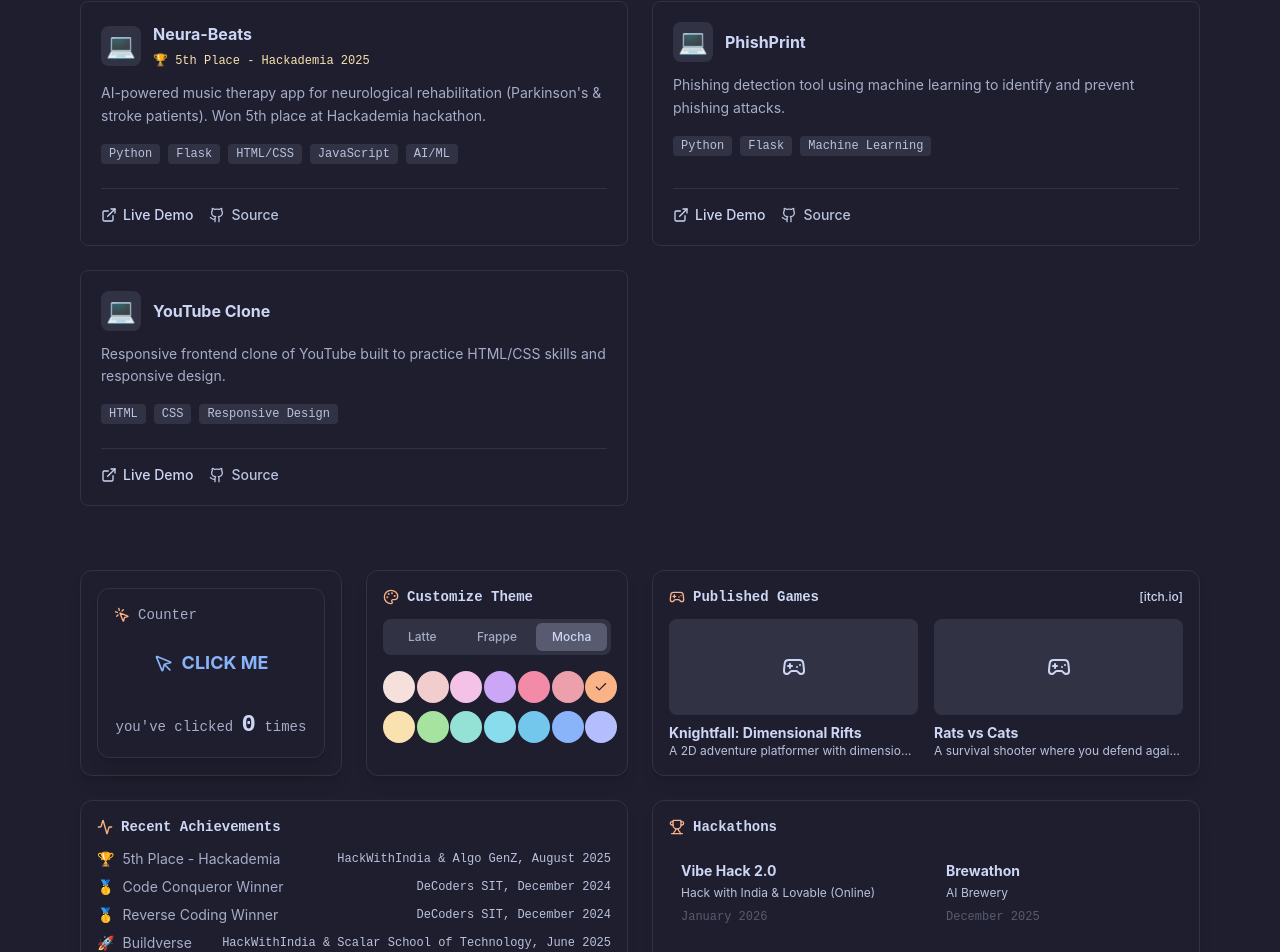
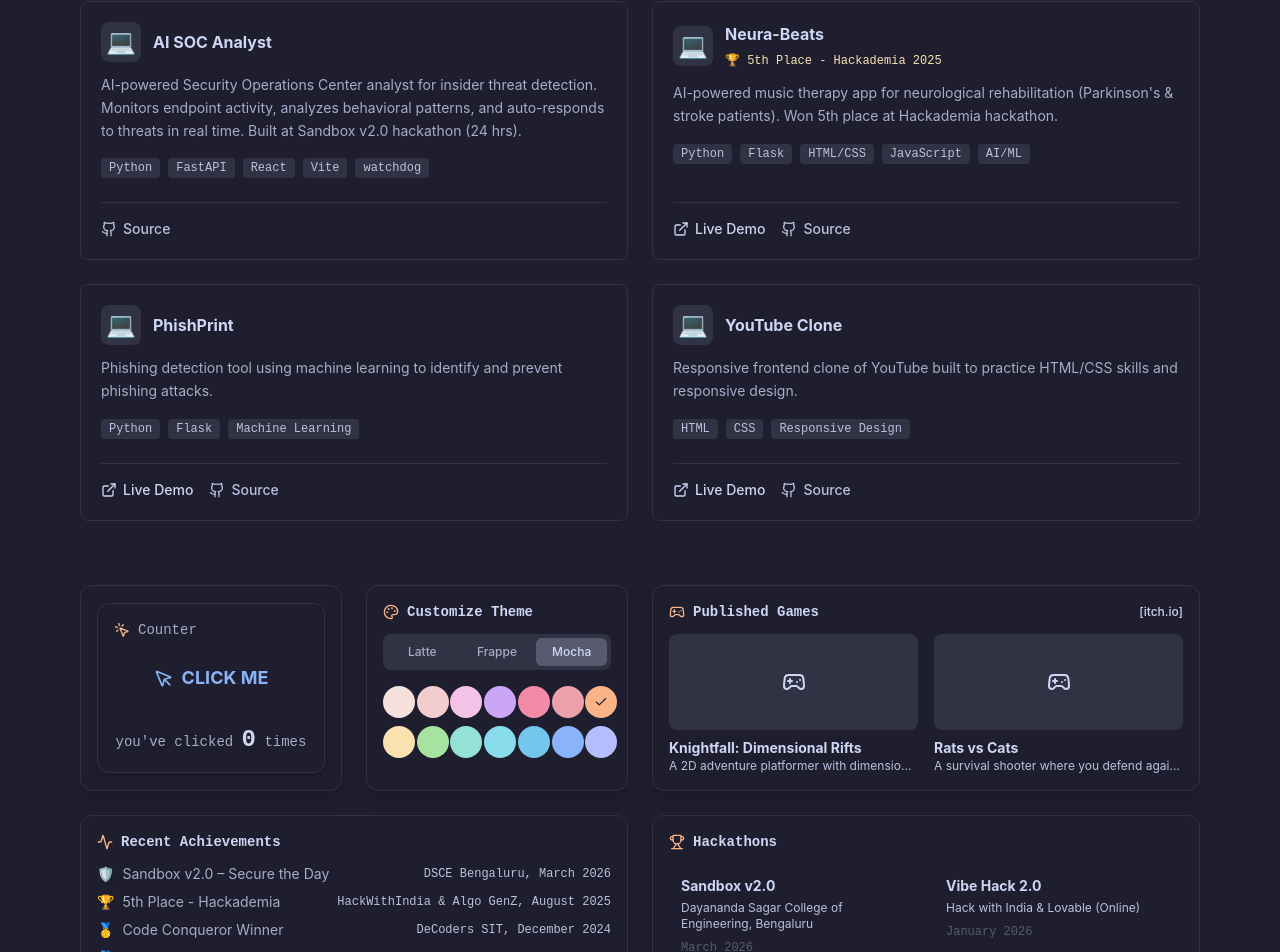
Before and after one commit to Aditya-J07/portfolio, a React (Vite) app: page / in a window 1280 px wide. Shown: the part 472-1424 px from the top of the page. Built offline with nearby package versions, Linux system fonts and the light colour scheme.

Commit message:
added resume and hackathon

```diff
--- a/src/components/Footer.tsx
+++ b/src/components/Footer.tsx
@@ -23,7 +23,7 @@ export default function Footer() {
                             All Systems Nominal
                         </span>
                         <span className="text-surface2 hidden sm:inline">|</span>
-                        <span className="text-subtext0 hidden sm:inline">Last updated: Jan 20, 2026</span>
+                        <span className="text-subtext0 hidden sm:inline">Last updated: Mar 12, 2026</span>
                     </div>
 
                     {/* Social Links */}
--- a/src/data/hackathons.ts
+++ b/src/data/hackathons.ts
@@ -7,6 +7,11 @@ export interface Hackathon {
 }
 
 export const hackathons: Hackathon[] = [
+    {
+        name: 'Sandbox v2.0',
+        date: 'March 2026',
+        organizer: 'Dayananda Sagar College of Engineering, Bengaluru',
+    },
     {
         name: 'Vibe Hack 2.0',
         date: 'January 2026',
--- a/src/data/projects.ts
+++ b/src/data/projects.ts
@@ -12,6 +12,15 @@ export interface Project {
 }
 
 export const projects: Project[] = [
+    {
+        id: 'ai-soc-analyst',
+        name: 'AI SOC Analyst',
+        description: 'AI-powered Security Operations Center analyst for insider threat detection. Monitors endpoint activity, analyzes behavioral patterns, and auto-responds to threats in real time. Built at Sandbox v2.0 hackathon (24 hrs).',
+        tech: ['Python', 'FastAPI', 'React', 'Vite', 'watchdog'],
+        githubUrl: 'https://github.com/Aditya-J07/exabeam-ANALYTICS',
+        category: 'tool',
+        featured: true,
+    },
     {
         id: 'neura-beats',
         name: 'Neura-Beats',
--- a/src/data/skills.ts
+++ b/src/data/skills.ts
@@ -18,12 +18,12 @@ export const skillCategories: SkillCategory[] = [
     {
         name: 'Web Development',
         icon: 'globe',
-        skills: ['React', 'Node.js', 'MySQL', 'HTML5', 'CSS3', 'Responsive Design'],
+        skills: ['React', 'Node.js', 'FastAPI', 'MySQL', 'HTML5', 'CSS3', 'Responsive Design'],
     },
     {
         name: 'Tools & Others',
         icon: 'wrench',
-        skills: ['Git/GitHub', 'VS Code', 'Adobe Photoshop', 'Blender (Basic)'],
+        skills: ['Git/GitHub', 'VS Code', 'Cybersecurity', 'Adobe Photoshop', 'Blender (Basic)'],
     },
     {
         name: 'Data Structures',
@@ -33,6 +33,7 @@ export const skillCategories: SkillCategory[] = [
 ];
 
 export const achievements = [
+    { icon: '🛡️', title: 'Sandbox v2.0 – Secure the Day', subtitle: 'DSCE Bengaluru, March 2026' },
     { icon: '🏆', title: '5th Place - Hackademia', subtitle: 'HackWithIndia & Algo GenZ, August 2025' },
     { icon: '🥇', title: 'Code Conqueror Winner', subtitle: 'DeCoders SIT, December 2024' },
     { icon: '🥇', title: 'Reverse Coding Winner', subtitle: 'DeCoders SIT, December 2024' },
```
Also changed, not shown: 1 other file (tests, documents, lock files or other folders).
